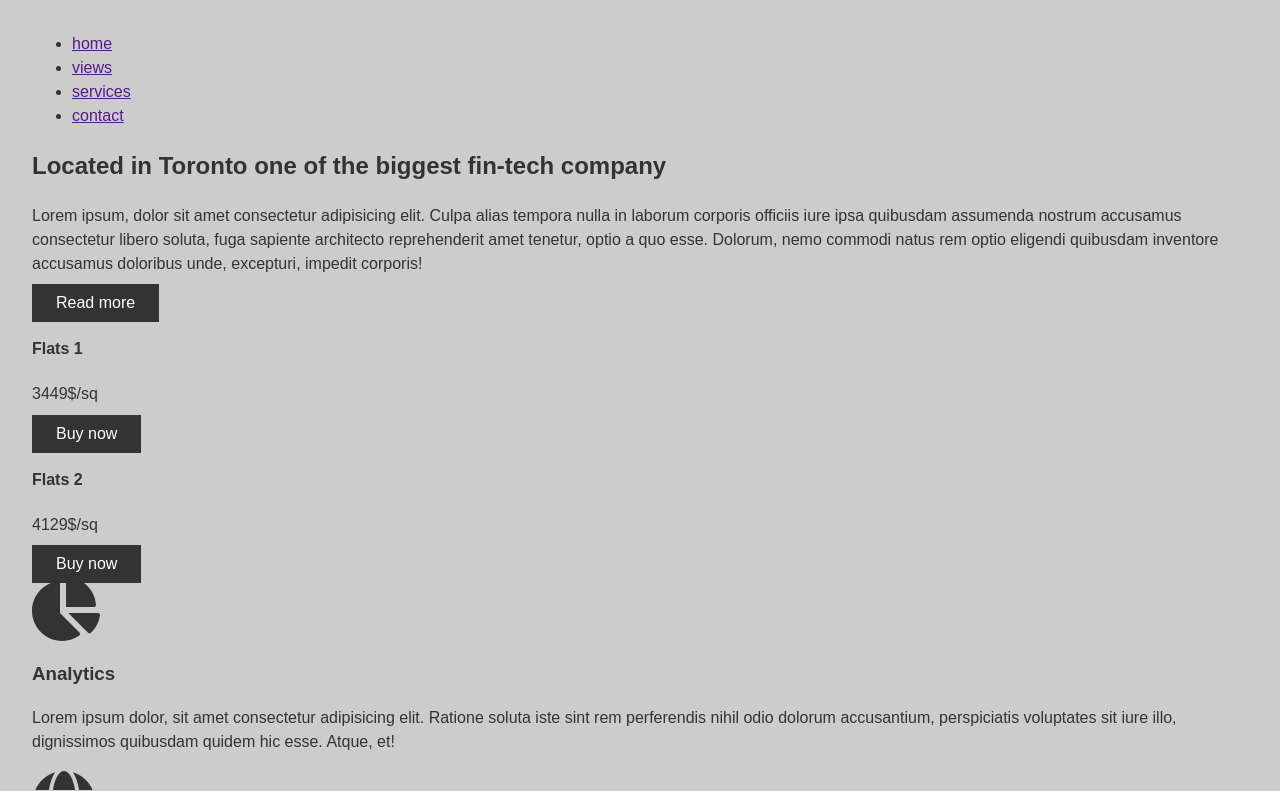
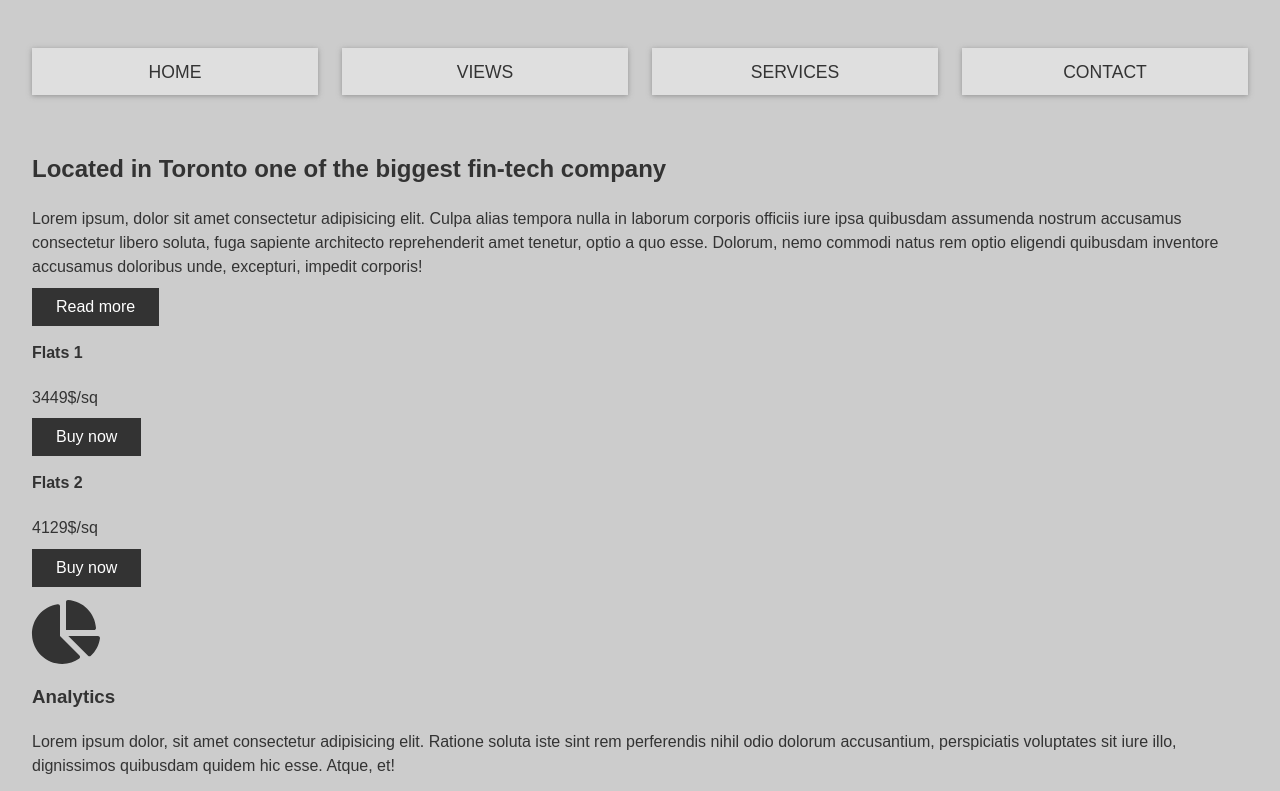
Before and after one commit to sebastian-kopiczko/css-grid-layout, a plain HTML site: page index.html in a window 1280 px wide. Shown: the top 791 px of the page. Drawn offline with Linux system fonts and the light colour scheme.

Commit message:
add classes to a tags in nav menu

```diff
--- a/index.html
+++ b/index.html
@@ -17,16 +17,16 @@
         <nav class="navigation">
             <ul class="navigation__menu">
                 <li class="navigation__item">
-                    <a href="">home</a>
+                    <a class="navigation__link" href="">home</a>
                 </li>
                 <li class="navigation__item">
-                    <a href="">views</a>
+                    <a class="navigation__link" href="">views</a>
                 </li>
                 <li class="navigation__item">
-                    <a href="">services</a>
+                    <a class="navigation__link" href="">services</a>
                 </li>
                 <li class="navigation__item">
-                    <a href="">contact</a>
+                    <a class="navigation__link" href="">contact</a>
                 </li>
             </ul>
         </nav>
--- a/main.css
+++ b/main.css
@@ -1,10 +1,10 @@
 /* variables */
 
 :root {
-    --primary: #ddd;
+    --primary: #dfdfdf;
     --dark: #333;
     --light: #fff;
-    --shadow: 0 1px 5px rgba(100, 100, 100, 0, 75);
+    --shadow: 0 1px 5px rgba(100, 100, 100, 0.55);
 }
 
 html {
@@ -30,3 +30,30 @@ body {
 img {
     max-width: 100%;
 }
+
+.wrapper {
+    display: grid;
+    grid-gap: 20px;
+}
+
+/* navigation */
+
+.navigation__menu {
+    display: grid;
+    grid-gap: 1.5em;
+    padding: 0;
+    list-style: none;
+    grid-template-columns: repeat(4, 1fr);
+}
+
+.navigation__link {
+    text-decoration: none;
+    display: block;
+    background: var(--primary);
+    padding: 0.6em;
+    text-align: center;
+    text-transform: uppercase;
+    color: var(--dark);
+    font-size: 1.1rem;
+    box-shadow: var(--shadow);
+}
```
